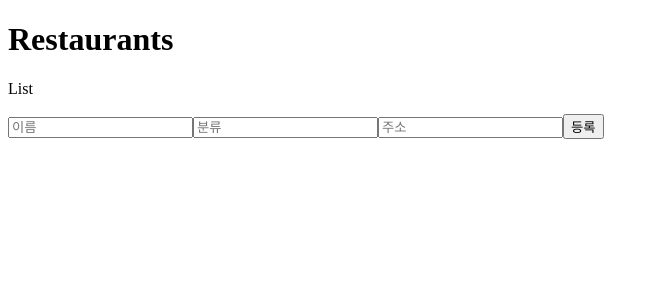
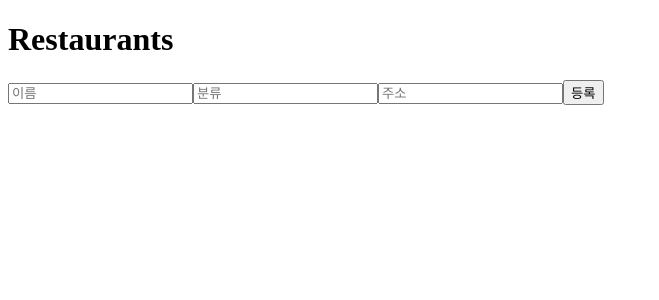
Before and after one commit to CodeSoom/react-week4-assignment-2, a React app: page / in a window 1280 px wide. Shown: the top 300 px of the page, without its empty margins (0-659 px from the left). Built offline with nearby package versions, Linux system fonts and the light colour scheme.

Commit message:
기능 구현 완료, 하지만 테스트 코드를 수정해야함

```diff
--- a/src/components/Input.jsx
+++ b/src/components/Input.jsx
@@ -13,18 +13,21 @@ export default function Input({
     <p>
       <input
         type="text"
+        name="name"
         placeholder="이름"
         value={nameValue}
         onChange={onChangeRestaurantName}
       />
       <input
         type="text"
+        name="category"
         placeholder="분류"
         value={categoryValue}
         onChange={onChangeRestaurantCategory}
       />
       <input
         type="text"
+        name="address"
         placeholder="주소"
         value={addressValue}
         onChange={onChangeRestaurantAddress}
--- a/src/components/Item.jsx
+++ b/src/components/Item.jsx
@@ -0,0 +1,14 @@
+export default function Item({
+  restaurant: {
+    restaurantId,
+    restaurantName,
+    restaurantCategory,
+    restaurantAddress,
+  },
+}) {
+  return (
+    <li>
+      {restaurantName} | {restaurantCategory} | {restaurantAddress}
+    </li>
+  );
+}
--- a/src/components/List.jsx
+++ b/src/components/List.jsx
@@ -1,5 +1,11 @@
-import React from 'react';
+import Item from './Item';
 
-export default function List() {
-  return <div>List</div>;
+export default function List({ restaurantCatalog }) {
+  return (
+    <ul>
+      {restaurantCatalog.map((restaurant) => (
+        <Item key={restaurant.restaurantId} restaurant={restaurant} />
+      ))}
+    </ul>
+  );
 }
--- a/src/containers/ListContainer.jsx
+++ b/src/containers/ListContainer.jsx
@@ -1,10 +1,11 @@
 import { useSelector } from 'react-redux';
+
 import List from '../components/List';
 
 export default function ListContainer() {
-  const { restaurantCategory } = useSelector((state) => ({
-    restaurantCategory: state.restaurantCategory,
+  const { restaurantCatalog } = useSelector((state) => ({
+    restaurantCatalog: state.restaurantCatalog,
   }));
 
-  return <List restaurantCategory={restaurantCategory} />;
+  return <List restaurantCatalog={restaurantCatalog} />;
 }
```
Also changed, not shown: 1 other file (tests, documents, lock files or other folders).
